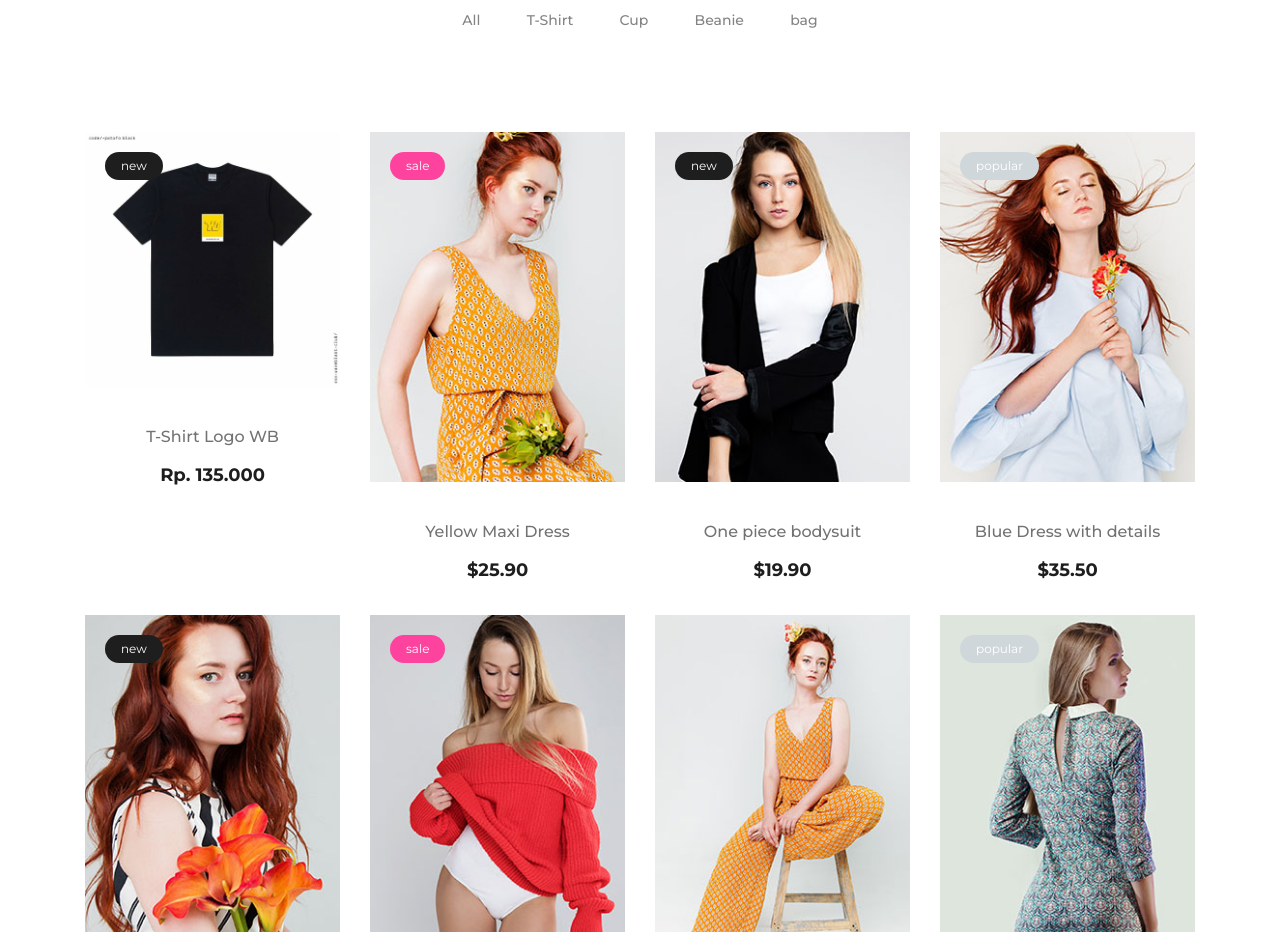
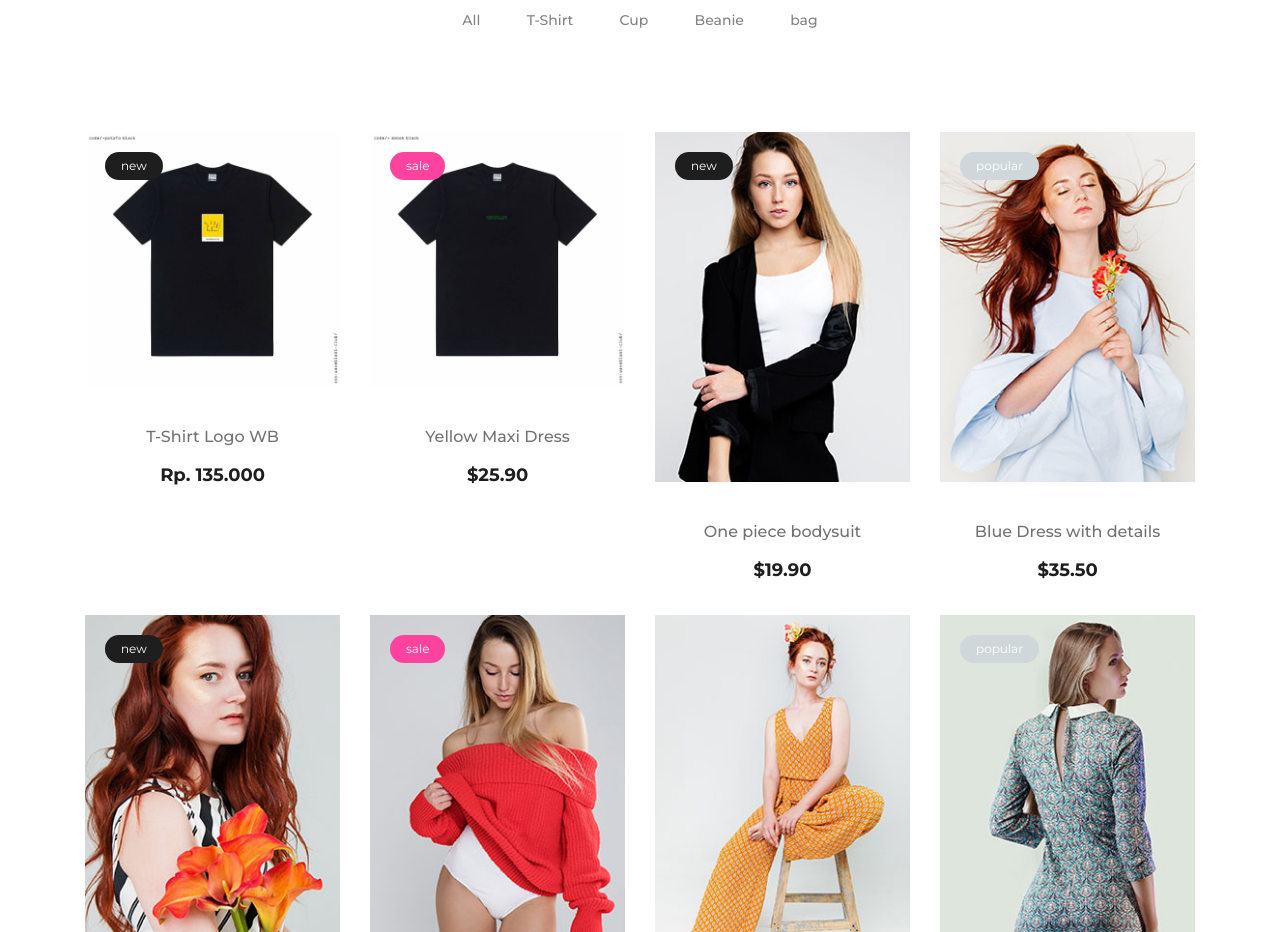
Before and after one commit to TasyaOktaviani/waveblastclub.github.io, a plain HTML site: page index.html in a window 1280 px wide. Shown: the part 3340-4272 px from the top of the page. Drawn offline with Linux system fonts and the light colour scheme.

Commit message:
GANTI GAMBAR 3

```diff
--- a/index.html
+++ b/index.html
@@ -240,7 +240,7 @@
                 <div class="col-lg-3 col-sm-6 mix all dresses bags">
                     <div class="single-product-item">
                         <figure>
-                            <a href="#"><img src="img/products/img-2.jpg" alt=""></a>
+                            <a href="#"><img src="img/products/GAMBAR 3.jpg" alt=""></a>
                             <div class="p-status sale">sale</div>
                         </figure>
                         <div class="product-text">
```
Also changed, not shown: img/products/GAMBAR 3.jpg (added).
